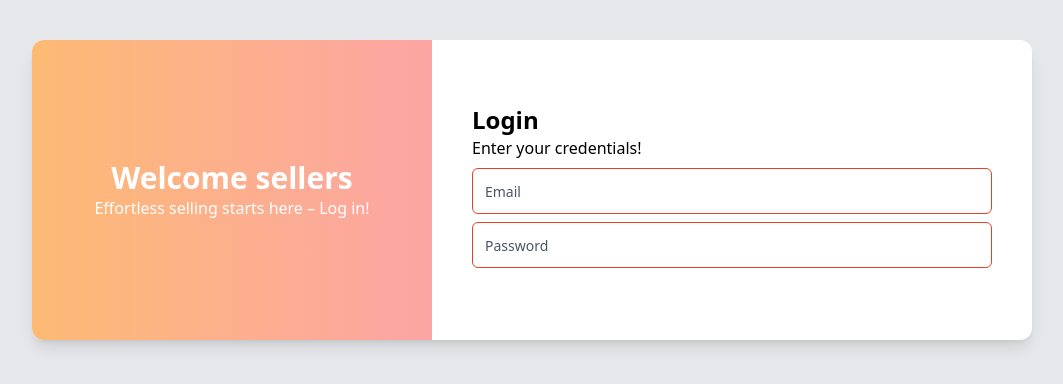
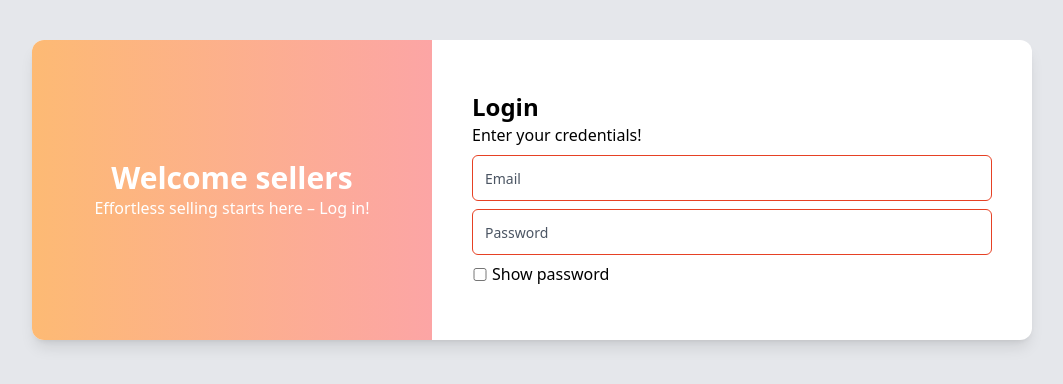
Before and after one commit to skytechrick/getskybuyReactSeller, a React (Vite) app: page / in a window 1280 px wide. Shown: the top 384 px of the page, without its empty margins (108-1171 px from the left). Built offline with nearby package versions, Linux system fonts and the light colour scheme.

Commit message:
feat: Show password added in login page

```diff
--- a/src/components/login.jsx
+++ b/src/components/login.jsx
@@ -1,21 +1,34 @@
 import { InputField } from "./ui/inputField.jsx";
+import { useState } from "react";
 
 export default function LoginPage() {
+
+    const [email, setEmail] = useState("");
+    const [password, setPassword] = useState("");
+    const [showPassword, setShowPassword] = useState(false);
 
     return (
         <div className="md:w-full xl:w-4/5 mx-auto flex justify-center items-center mt-10">
             <div className="mx-3 w-full bg-white flex justify-center items-center rounded-xl shadow-lg overflow-hidden">
                 <div className="h-[300px] w-2/5 bg-gradient-to-r from-orange-300 to-red-300 text-white flex justify-center items-center flex-col">
-                <h2 className="font-bold text-2xl md:text-3xl">Welcome sellers</h2>
-
+                    <h2 className="font-bold text-2xl md:text-3xl">Welcome sellers</h2>
                     <p>Effortless selling starts here – Log in!</p>
                 </div>
                 <div className="w-3/5 bg-white p-10">
                     <h2 className="font-bold text-2xl">Login</h2>
                     <p>Enter your credentials!</p>
-                    <InputField id="loginSellerEmail" placeholder="Email"/>
-                    <InputField id="loginSellerPassword" type="password" placeholder="Password"/>
-
+                    <InputField setValue={setEmail} value={email} id="loginSellerEmail" placeholder="Email"/>
+                    <InputField setValue={setPassword} value={password} id="loginSellerPassword" type={showPassword? "text": "password"} placeholder="Password"/>
+                    <div className="my-[2px]">
+                        <input
+                            id="showPassword"
+                            type="checkbox"
+                            className="w-4 mr-1 cursor-pointer"
+                            onChange={(e) => setShowPassword(e.target.checked)}
+                            checked={showPassword}
+                        />
+                        <label htmlFor="showPassword" className="cursor-pointer select-none relative bottom-[1px]">Show password</label>
+                    </div>
                 </div>
             </div>
 
```
Also changed, not shown: 1 other file (tests, documents, lock files or other folders).
